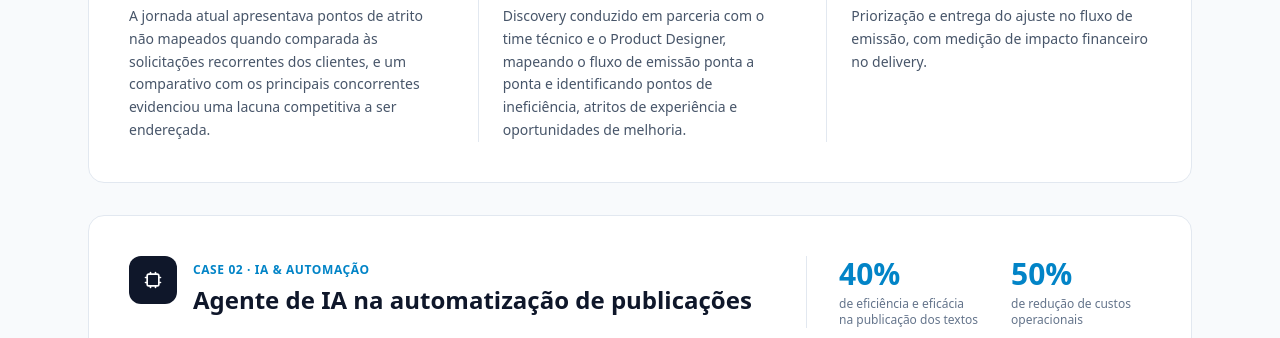
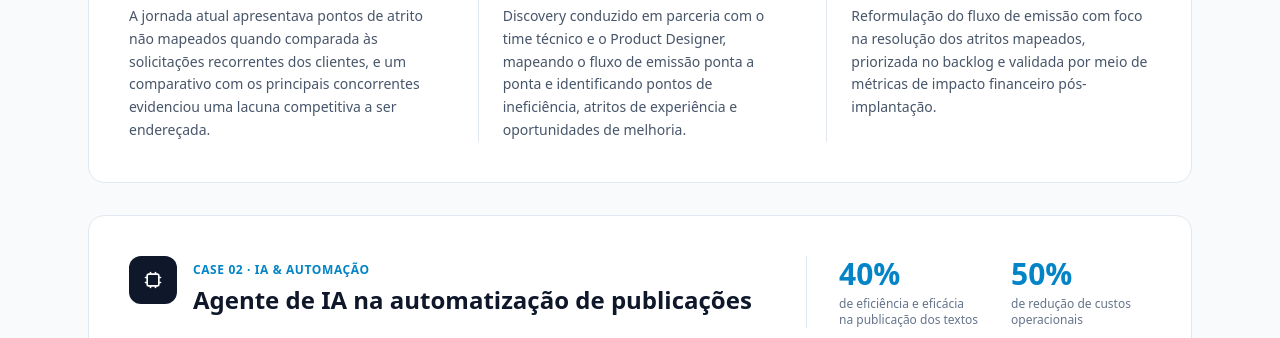
Before and after one commit to rodrigoerocha/portifolio, a plain HTML site: page index.html in a window 1280 px wide. Shown: the part 2611-2949 px from the top of the page. Drawn offline with nearby package versions, Linux system fonts and the light colour scheme.

Commit message:
Update index.html

```diff
--- a/index.html
+++ b/index.html
@@ -266,7 +266,7 @@
                                 <span class="w-6 h-6 rounded-full bg-brand-50 text-brand-600 text-xs font-bold flex items-center justify-center flex-shrink-0">3</span>
                                 <h4 class="font-bold text-slate-900 text-sm">Solução</h4>
                             </div>
-                            <p class="text-sm text-slate-600 leading-relaxed">Priorização e entrega do ajuste no fluxo de emissão, com medição de impacto financeiro no delivery.</p>
+                            <p class="text-sm text-slate-600 leading-relaxed">Reformulação do fluxo de emissão com foco na resolução dos atritos mapeados, priorizada no backlog e validada por meio de métricas de impacto financeiro pós-implantação.</p>
                         </div>
                     </div>
                 </div>
```
